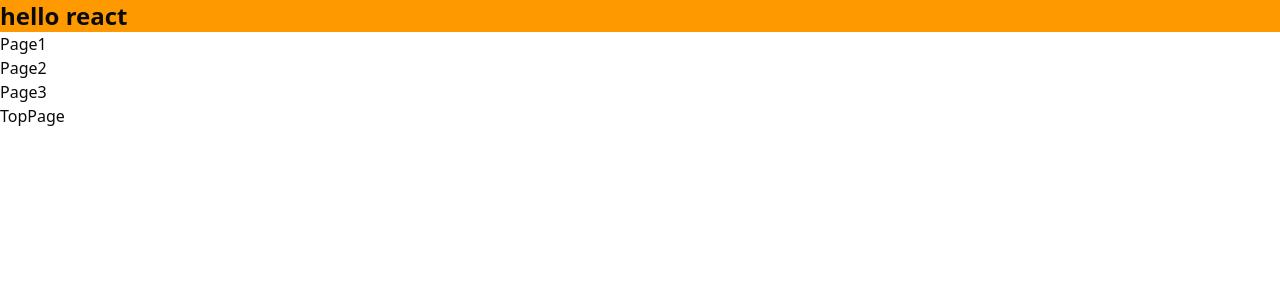
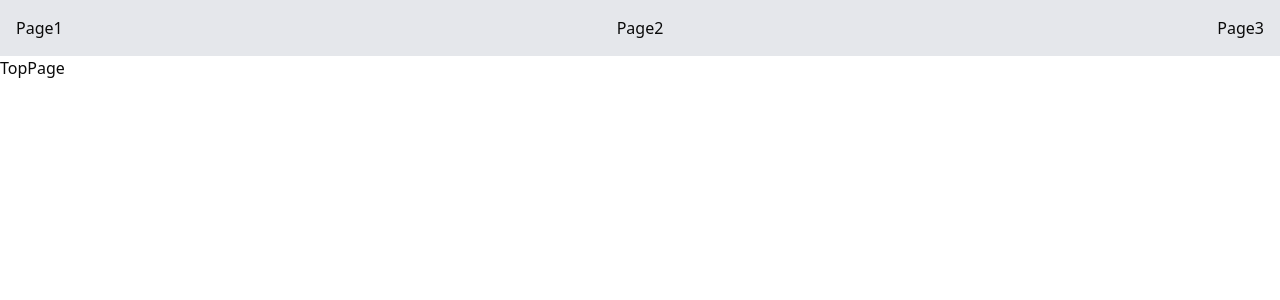
Before and after one commit to renokazaki/fullstack-exam, a React (Vite) app in the folder frontend/: page /top in a window 1280 px wide. Shown: the top 300 px of the page. Built offline with nearby package versions, Linux system fonts and the light colour scheme.

Commit message:
create-pages

```diff
--- a/frontend/src/App.tsx
+++ b/frontend/src/App.tsx
@@ -1,27 +1,12 @@
-import { Routes, Route, Link } from "react-router-dom";
+import { Routes, Route } from "react-router-dom";
 import TopPage from "./pages/TopPage";
-import PublishQuestionPage from "./pages/PublishQuestionPage";
+import PublishPage from "./pages/PublishPage";
 function App() {
   return (
     <>
-      <div className="bg-amber-500 text-2xl font-bold">hello react</div>
-      <nav>
-        <ul>
-          <li>
-            <Link to="/top">Page1</Link>
-          </li>
-          <li>
-            <Link to="/publish">Page2</Link>
-          </li>
-          <li>
-            <Link to="/page3">Page3</Link>
-          </li>
-        </ul>
-      </nav>
-
       <Routes>
         <Route path="/top" element={<TopPage />} />
-        <Route path="/publish" element={<PublishQuestionPage />} />
+        <Route path="/publish" element={<PublishPage />} />
       </Routes>
     </>
   );
--- /dev/null
+++ b/frontend/src/components/Navigation.tsx
@@ -0,0 +1,23 @@
+import { Link } from "react-router-dom";
+
+const Navigation = () => {
+  return (
+    <>
+      <nav className=" p-4 bg-gray-200">
+        <ul className="flex justify-between space-x-4">
+          <li>
+            <Link to="/top">Page1</Link>
+          </li>
+          <li>
+            <Link to="/publish">Page2</Link>
+          </li>
+          <li>
+            <Link to="/page3">Page3</Link>
+          </li>
+        </ul>
+      </nav>
+    </>
+  );
+};
+
+export default Navigation;
--- /dev/null
+++ b/frontend/src/pages/DraftPage.tsx
@@ -0,0 +1,8 @@
+const DraftPage = () => {
+  return (
+    <>
+      <div>DraftPage</div>
+    </>
+  );
+};
+export default DraftPage;
--- /dev/null
+++ b/frontend/src/pages/PreviewPage.tsx
@@ -0,0 +1,8 @@
+const PreviewPage = () => {
+  return (
+    <>
+      <div>PreviewPage</div>
+    </>
+  );
+};
+export default PreviewPage;
--- /dev/null
+++ b/frontend/src/pages/PublishPage.tsx
@@ -0,0 +1,8 @@
+const PublishPage = () => {
+  return (
+    <>
+      <div>PublishPage</div>
+    </>
+  );
+};
+export default PublishPage;
--- a/frontend/src/pages/PublishQuestionPage.tsx
+++ b/frontend/src/pages/QuestionDetailPage.tsx
@@ -5,5 +5,4 @@ const PublishQuestionPage = () => {
     </>
   );
 };
-
 export default PublishQuestionPage;
--- a/frontend/src/pages/TopPage.tsx
+++ b/frontend/src/pages/TopPage.tsx
@@ -1,6 +1,9 @@
+import Navigation from "@/components/Navigation";
+
 const TopPage = () => {
   return (
     <>
+      <Navigation />
       <div>TopPage</div>
     </>
   );
```
Also changed, not shown: frontend/src/pages/ProfilePage.tsx (added).
